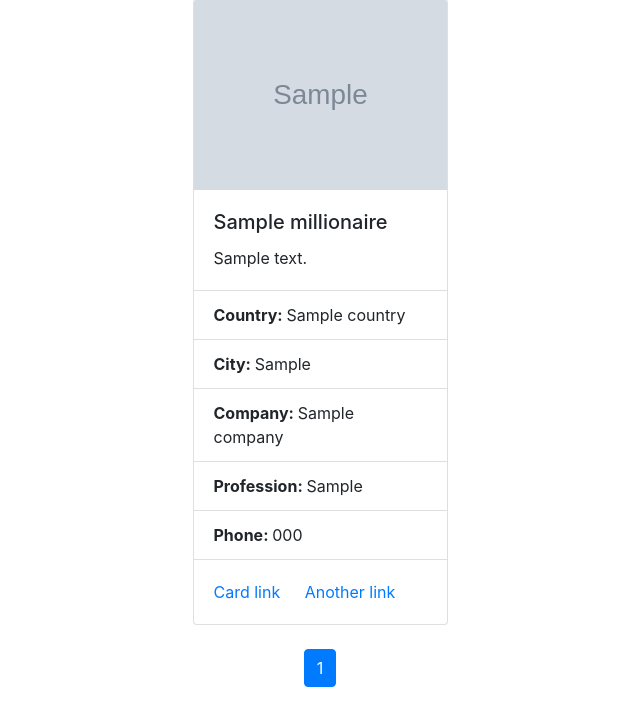
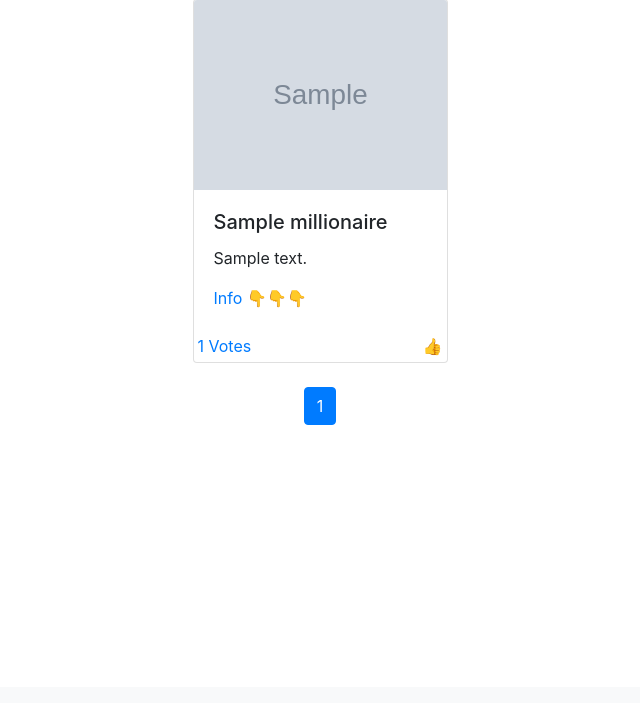
Before and after one commit to TareqMonwer/dockerized-services, a Django app: page / in a window 1280 px wide. Shown: the part 113-816 px from the top of the page, without its empty margins (320-960 px from the left). After the commit the page ends 538 px from the top, so only its background shows below. Run offline with Django 4.2, Linux system fonts and the light colour scheme; tables that the repository leaves empty hold one stand-in row (values such as "Sample post"); grey boxes marked "Sample" are stand-in pictures; some libraries are stand-ins or nearby versions.

Commit message:
:sparkles: create voting system MVP.

```diff
--- a/core/templates/core/index.html
+++ b/core/templates/core/index.html
@@ -19,7 +19,12 @@
                     <div class="card-body">
                         <h5 class="card-title">{{ object.name }}</h5>
                         <p class="card-text">{{ object.address }}</p>
+
+                        <a class="" data-toggle="collapse" href="#collapseInformation{{ object.id }}" role="button" aria-expanded="false"
+                            aria-controls="collapseExample">Info 👇👇👇
+                        </a>
                     </div>
+                    <div class="collapse" id="collapseInformation{{ object.id }}">
                         <ul class="list-group list-group-flush">
                             <li class="list-group-item">
                                 <strong>Country: </strong> {{ object.country }}
@@ -37,9 +42,10 @@
                                 <strong>Phone: </strong> {{ object.phone }}
                             </li>
                         </ul>
-                    <div class="card-body">
-                        <a href="#" class="card-link">Card link</a>
-                        <a href="#" class="card-link">Another link</a>
+                    </div>
+                    <div class="card-body d-flex justify-content-between p-1">
+                        <a href="#" class="card-link">{{ object.votes.count }} Votes</a>
+                        <a href="{% url 'core:millionaire_vote_create_url' object.id %}" class="card-link">👍</a>
                     </div>
                 </div>
             </div>
--- a/core/urls.py
+++ b/core/urls.py
@@ -1,7 +1,9 @@
 from django.urls import path
-from core.views import millionaire_list_view
+from core.views import millionaire_list_view, millionaire_vote_create_view
 
 app_name = 'core'
 urlpatterns = [
     path('', millionaire_list_view, name='millionaire_list_url'),
+    path('vote/<int:millionaire_id>/', millionaire_vote_create_view,
+        name='millionaire_vote_create_url'),
 ]
--- a/core/views.py
+++ b/core/views.py
@@ -1,5 +1,6 @@
-from django.views.generic import ListView
-from core.models import Millionaire
+from django.shortcuts import redirect
+from django.views.generic import ListView, View
+from core.models import Millionaire, VoteMillionaire
 
 
 class MillionaireListView(ListView):
@@ -12,3 +13,12 @@ class MillionaireListView(ListView):
 
 
 millionaire_list_view = MillionaireListView.as_view()
+
+
+class MillionaireVoteCreateView(View):
+    def get(self, request, millionaire_id, *args, **kwargs):
+        VoteMillionaire.objects.create(millionaire_id=millionaire_id)
+        return redirect('core:millionaire_list_url')
+
+
+millionaire_vote_create_view = MillionaireVoteCreateView.as_view()
```
Lines whose indentation alone changed are shown as unchanged.
